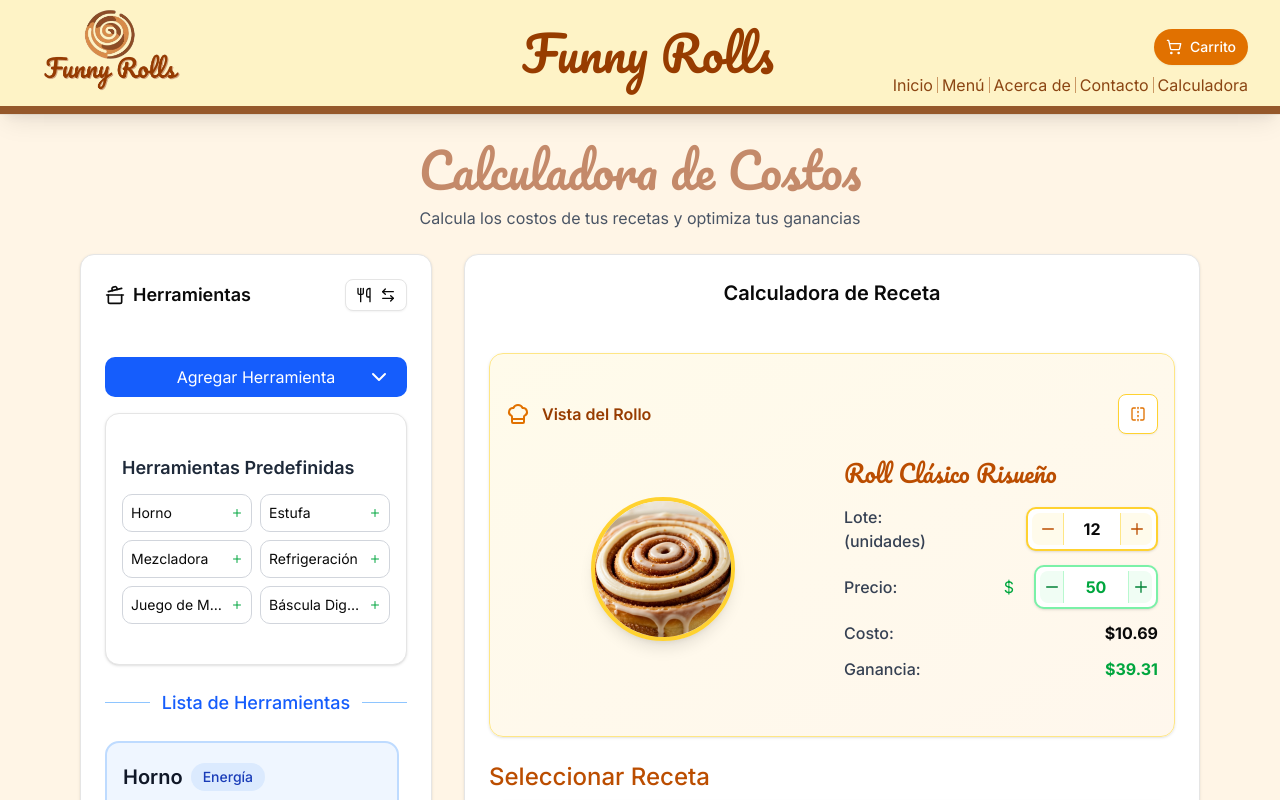
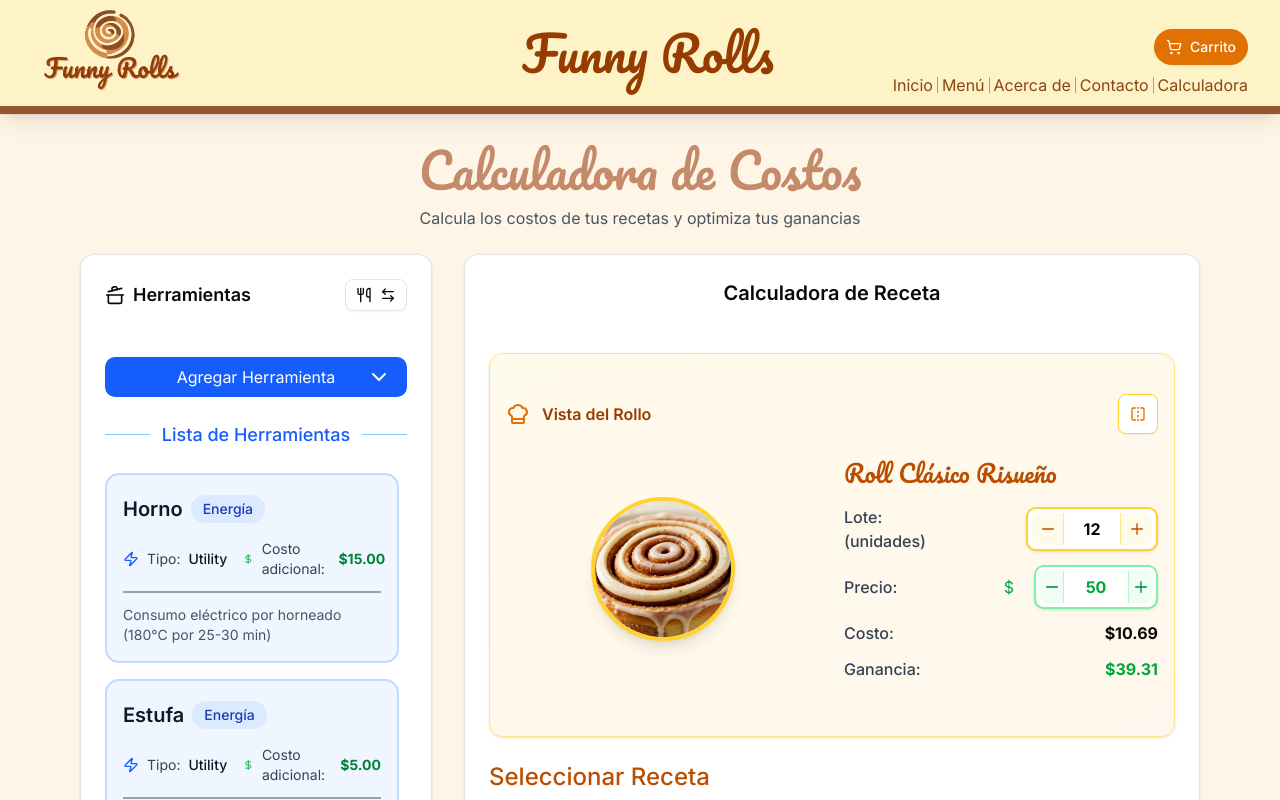
Before and after one commit to abimael92/Funny-Rolls, a Next.js app: page /recipe-calculator in a window 1280 px wide. Both pictures are taken after a click on the button 376 px from the left and 294 px from the top of the page. Shown: the top 800 px of the page. Built offline with nearby package versions, Linux system fonts and the light colour scheme.

Commit message:
refactor: improve tools panel structure and state management

```diff
--- a/components/RecipeCalculator/ToolsPanel.tsx
+++ b/components/RecipeCalculator/ToolsPanel.tsx
@@ -202,7 +202,7 @@ export function ToolsPanel({ tools, setTools }: ToolsPanelProps) {
             </div>
 
             {/* Quick Add Default Tools */}
-            {availableDefaultTools.length > 0 && (
+            {/* {availableDefaultTools.length > 0 && (
                 <Card>
                     <CardContent className="p-4">
                         <h3 className="font-semibold text-lg text-gray-800 mb-3">Herramientas Predefinidas</h3>
@@ -220,7 +220,7 @@ export function ToolsPanel({ tools, setTools }: ToolsPanelProps) {
                         </div>
                     </CardContent>
                 </Card>
-            )}
+            )} */}
 
             {/* Divider */}
             <div className="relative flex items-center my-6">
```
